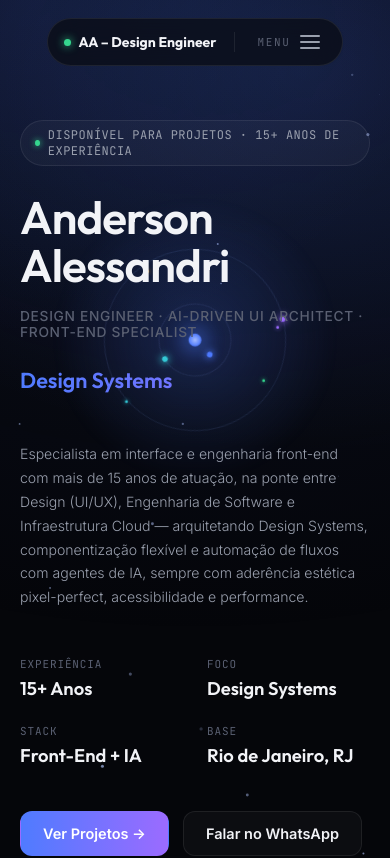
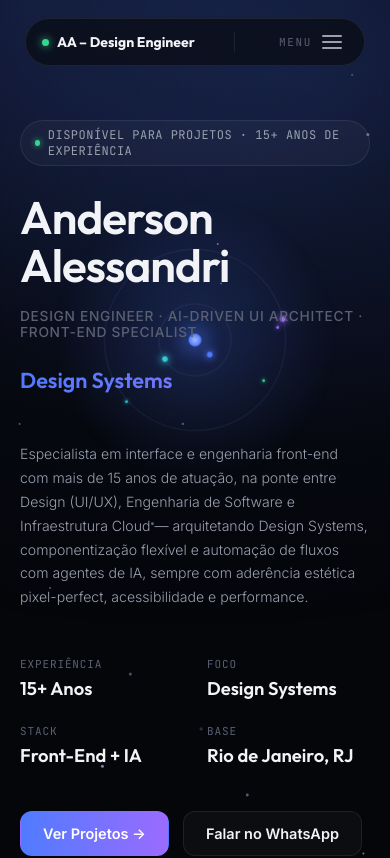
Before and after one commit to andersonalesandri/AA-DesignEngineer, a React (Vite) app: page / in a window 390 px wide. Shown: the top 858 px of the page. Built offline with nearby package versions, Linux system fonts and the light colour scheme.

Commit message:
Widen mobile nav bar and dropdown to 95% viewport width

```diff
--- a/src/index.css
+++ b/src/index.css
@@ -504,6 +504,11 @@ ul {
 }
 
 @media (max-width: 720px) {
+  .nav {
+    width: 95%;
+    justify-content: space-between;
+  }
+
   .nav-links {
     display: none;
   }
@@ -516,8 +521,8 @@ ul {
     display: flex;
     flex-direction: column;
     gap: 2px;
-    width: 100%;
-    max-width: 360px;
+    width: 95%;
+    max-width: none;
     margin-top: 10px;
     padding: 10px;
     border-radius: 18px;
```
